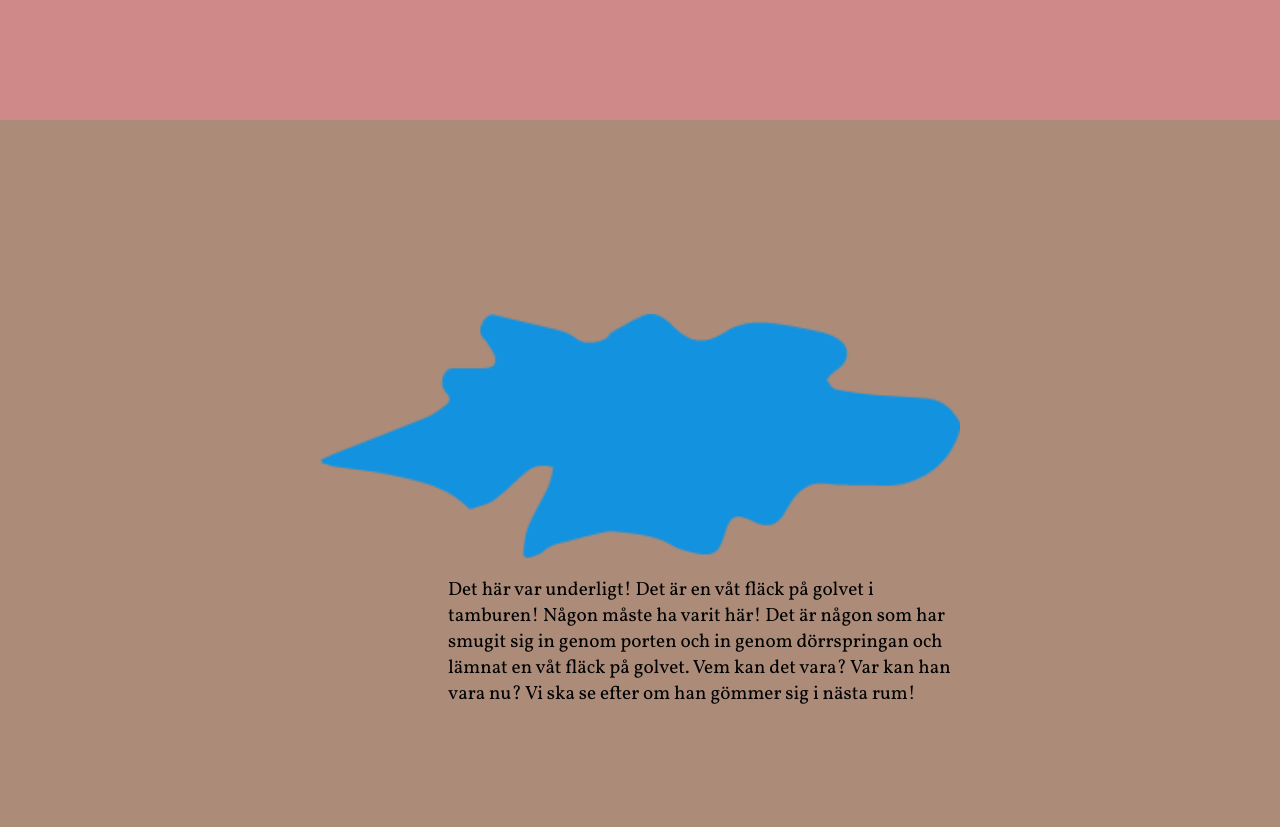
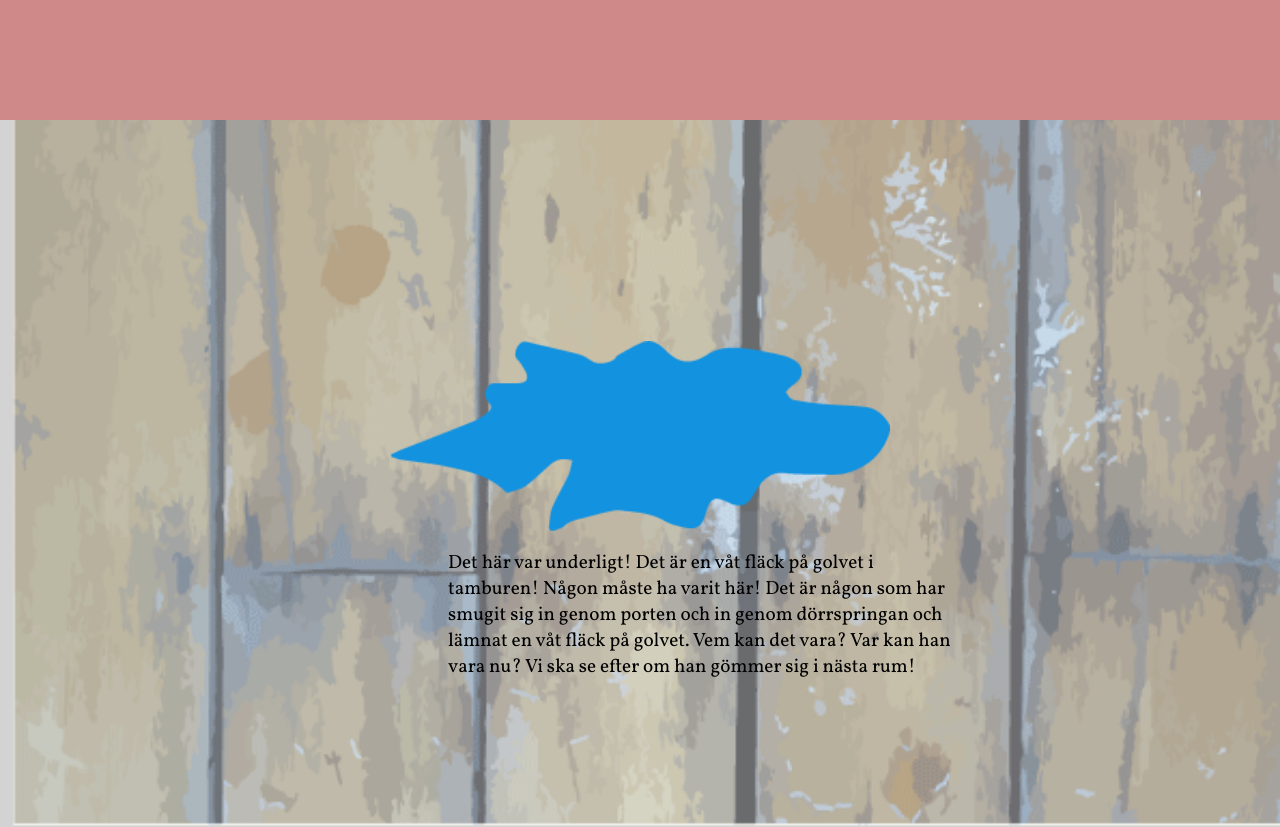
Before and after one commit to cjcmattsson/historienomnagon-1, a plain HTML site: page arbetsyta.html in a window 1280 px wide. Shown: the part 680-1507 px from the top of the page. Drawn offline with nearby package versions, Linux system fonts and the light colour scheme.

Commit message:
Försök att ändra bakgrund s1

```diff
--- a/style.css
+++ b/style.css
@@ -28,7 +28,7 @@
   }
 
 p#textone {
-  margin: 0 auto 20% auto;
+  margin: 0 auto 50% auto;
 width: 70vW;
 height: 200px;
 text-align: center;
@@ -37,8 +37,13 @@ text-align: center;
 .bakgrund.one {
   align-content: center;
   justify-content: space-around;
+
 }
 
+/*background-image#floor {
+  width: 100vw;
+  height: 100vh;
+}*/
 
 
 img#puddle {
@@ -263,13 +268,22 @@ svg:hover {
 }
 
 .one {
+  background-image: url(wood2.png);
+  background-position:bottom;
+  background-size: cover;
+  background-repeat: repeat;
 
-  background-color: rgb(172, 140, 121);
+  background-color: lightgrey;
   display: flex;
   align-items: center;
   justify-content: center;
   flex-direction: column-reverse;
 }
+
+/*background-image#floor {
+  background-size: cover;
+  background-repeat: repeat;
+}*/
 
 #textone {
   margin-left: 10%;
@@ -279,9 +293,7 @@ svg:hover {
 }
 
 #puddle {
-width:50%;
-
-
+width:500px;
 }
 
 .two {
```
Also changed, not shown: wood2.png (added), 1 other file.
